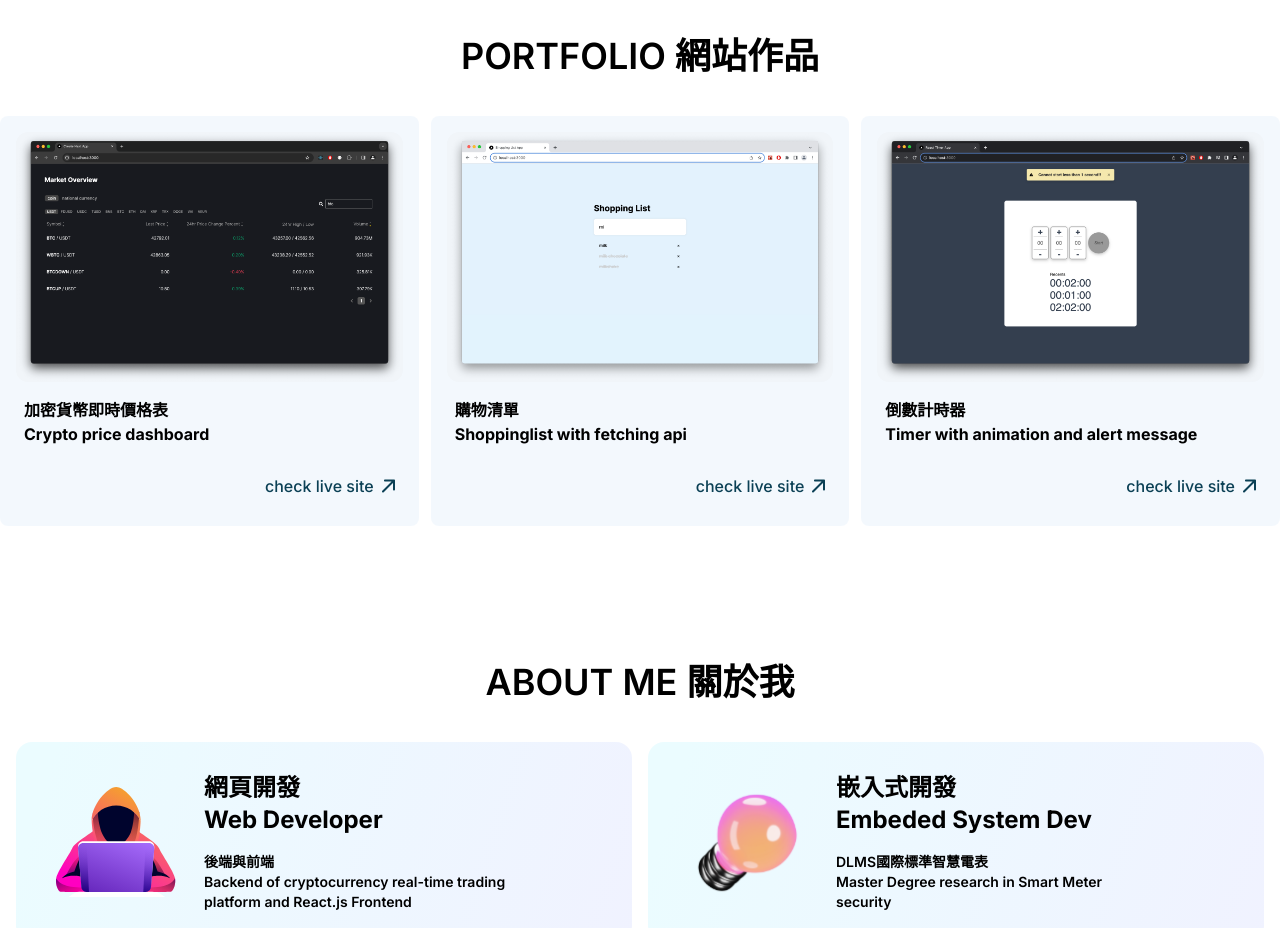
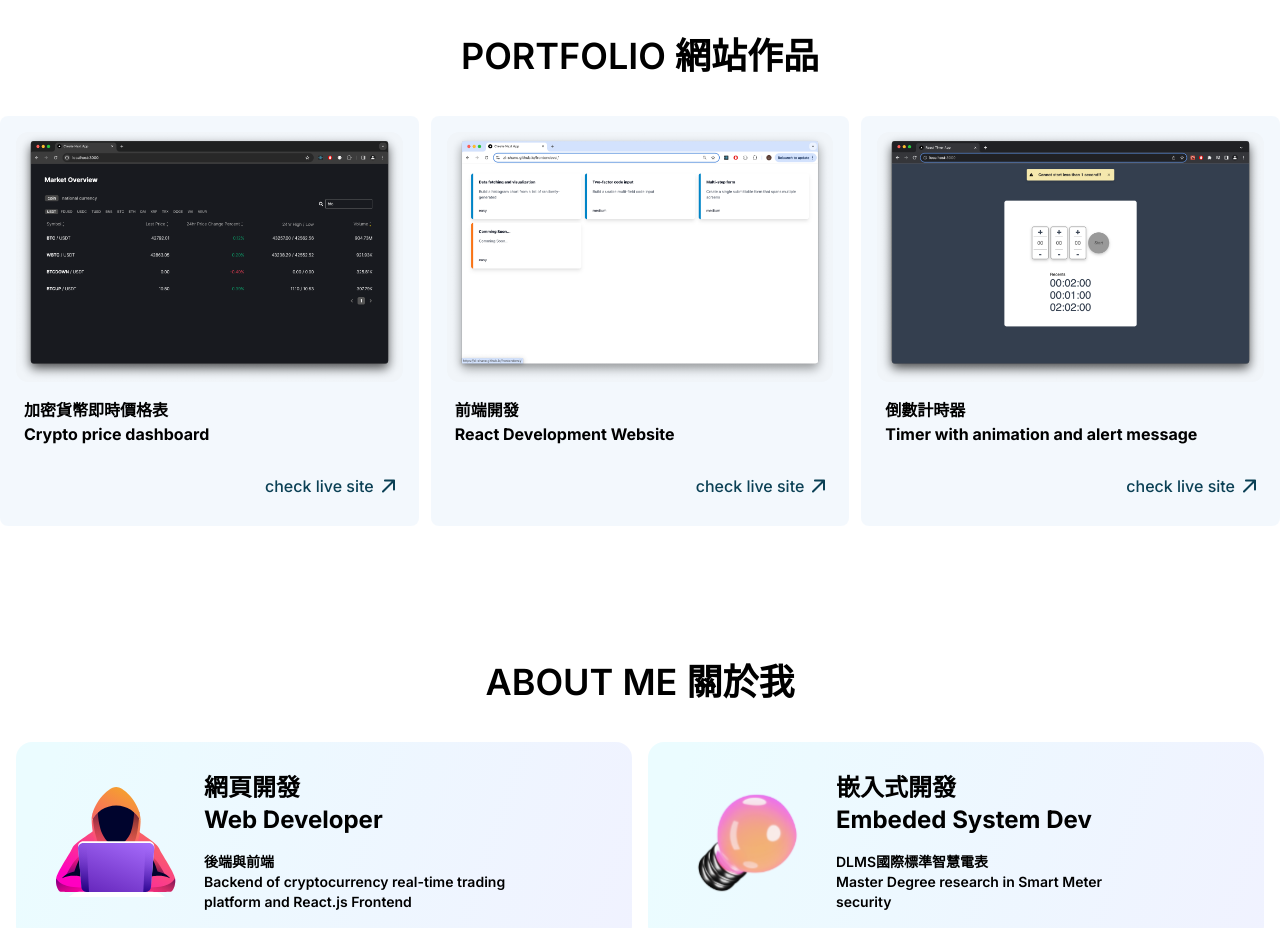
Before and after one commit to Zi-Shane/Zi-Shane.github.io, a Next.js app: page / in a window 1280 px wide. Shown: the part 860-1788 px from the top of the page. Built offline with nearby package versions, Linux system fonts and the light colour scheme.

Commit message:
feat: update portfolio

```diff
--- a/data/index.ts
+++ b/data/index.ts
@@ -32,10 +32,10 @@ Crypto price dashboard`,
   },
   {
     id: 2,
-    img: '/shoppinglist-snap.png',
-    content: `購物清單
-Shoppinglist with fetching api`,
-    link: 'https://zi-shane.github.io/shopping-list/',
+    img: '/frontendeval-snap.png',
+    content: `前端開發
+React Development Website`,
+    link: 'https://zi-shane.github.io/frontendeval/',
   },
   {
     id: 3,
```
Also changed, not shown: public/frontendeval-snap.png (added), 1 other file (tests, documents, lock files or other folders).
